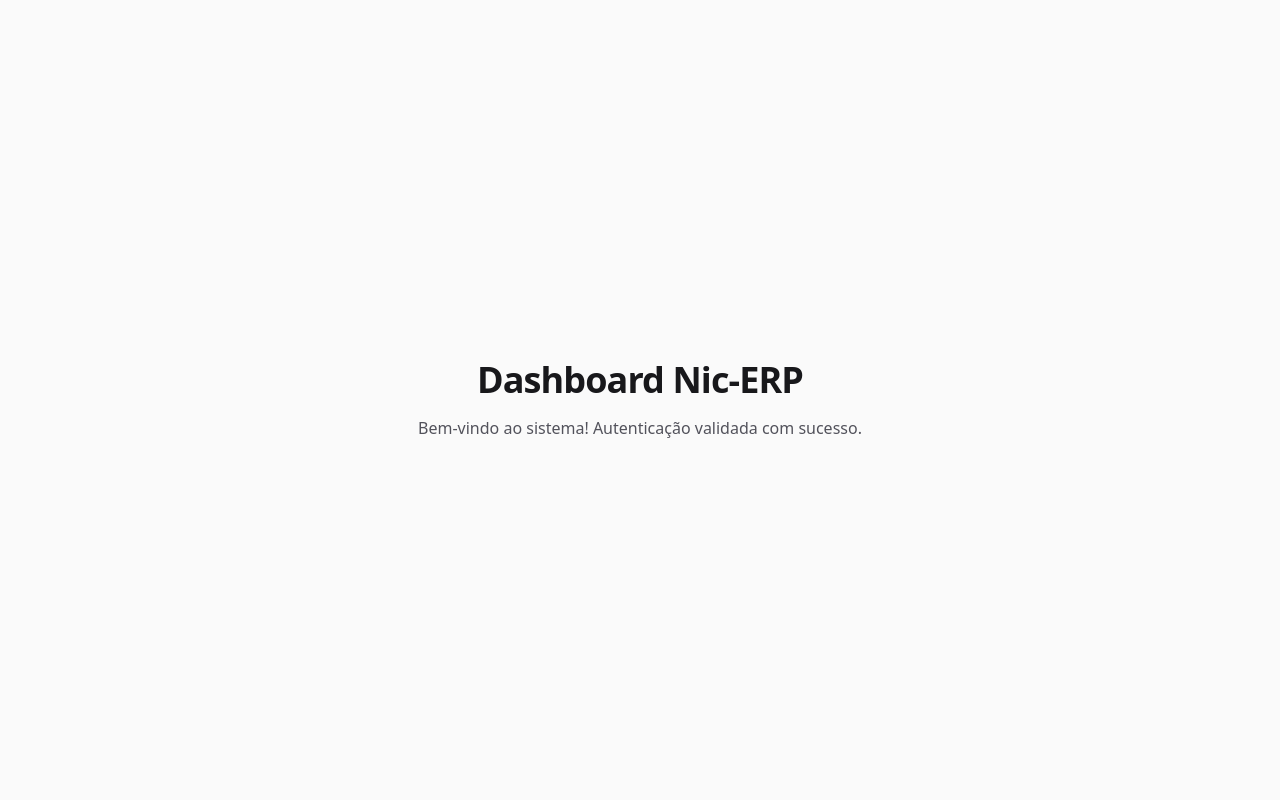
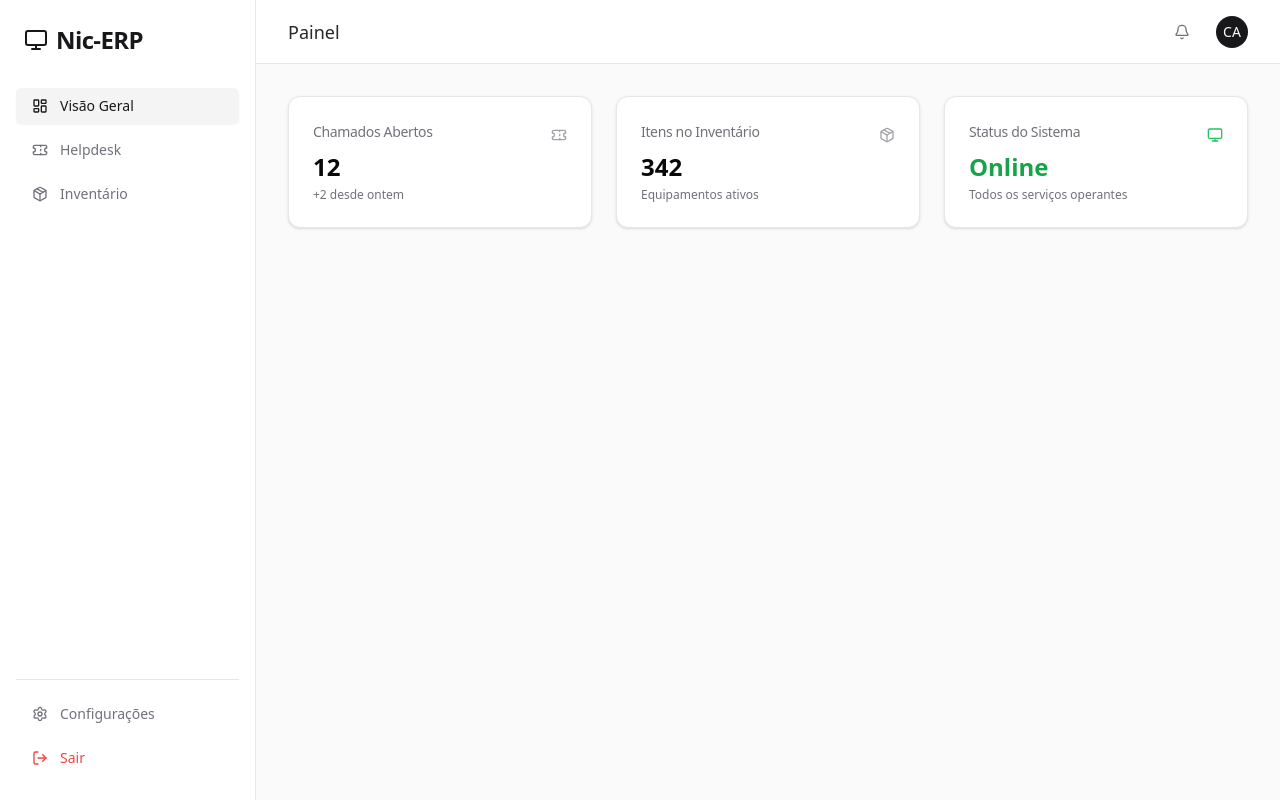
Before and after one commit to nicrepository/nic-erp, a React app in the folder frontend/: page /dashboard in a window 1280 px wide. Built offline with nearby package versions, Linux system fonts and the light colour scheme; sample sign-in values are in the browser's storage; the HTML template or start-up script is replaced by a standard one.

Commit message:
feat: cria layout principal com sidebar, rotas do dashboard e helpdesk com active state

```diff
--- a/frontend/src/App.tsx
+++ b/frontend/src/App.tsx
@@ -1,21 +1,27 @@
 import { BrowserRouter, Routes, Route, Navigate } from "react-router-dom"
 import { Login } from "./pages/Login"
 import { Dashboard } from "./pages/Dashboard"
-import { PrivateRoute } from "@/components/PrivateRoute"
+import { Helpdesk } from "./pages/Helpdesk"
+import { PrivateRoute } from "./components/PrivateRoute"
+import { AppLayout } from "./components/AppLayout"
 
 function App() {
   return (
     <BrowserRouter>
       <Routes>
-        {/* Rotas Públicas (Qualquer um acessa) */}
         <Route path="/" element={<Navigate to="/login" replace />} />
         <Route path="/login" element={<Login />} />
 
-        {/* Rotas Protegidas (O Leão de Chácara toma conta) */}
+        {/* A Guarita de Segurança */}
         <Route element={<PrivateRoute />}>
-          <Route path="/dashboard" element={<Dashboard />} />
-
-          {/* No futuro, as rotas do Helpdesk, Inventário e Mural entrarão todas aqui dentro! */}
+          {/* O Molde Visual (Sidebar + Topbar) */}
+          <Route element={<AppLayout />}>
+            {/* Todas as telas do sistema entram aqui dentro! */}
+            <Route path="/dashboard" element={<Dashboard />} />
+            {/* Futuras rotas: */}
+            <Route path="/helpdesk" element={<Helpdesk />} />
+            {/* <Route path="/inventario" element={<Inventario />} /> */}
+          </Route>
         </Route>
       </Routes>
     </BrowserRouter>
--- /dev/null
+++ b/frontend/src/components/AppLayout.tsx
@@ -0,0 +1,84 @@
+import { Outlet, useNavigate, useLocation } from "react-router-dom"
+import { Button } from "@/components/ui/button"
+import { LayoutDashboard, Ticket, Package, Settings, LogOut, Bell, Monitor } from "lucide-react"
+
+
+export function AppLayout() {
+  const navigate = useNavigate()
+  const location = useLocation()
+
+  const handleLogout = () => {
+    localStorage.removeItem("token")
+    navigate("/login")
+  }
+
+  return (
+    <div className="flex min-h-screen w-full bg-zinc-50">
+
+      {/* 1. BARRA LATERAL (Fixa) */}
+      <aside className="w-64 flex-col border-r bg-white px-4 py-6 flex hidden md:flex">
+        <div className="mb-8 flex items-center gap-2 px-2">
+          <Monitor className="h-6 w-6 text-zinc-900" />
+          <h1 className="text-2xl font-bold text-zinc-900 tracking-tight">Nic-ERP</h1>
+        </div>
+
+        <nav className="flex-1 space-y-2">
+          <Button
+            variant={location.pathname === '/dashboard' ? 'secondary' : 'ghost'}
+            className={`w-full justify-start gap-3 ${location.pathname === '/dashboard' ? 'text-zinc-900' : 'text-zinc-500 hover:text-zinc-900'}`}
+            onClick={() => navigate('/dashboard')}
+          >
+            <LayoutDashboard className="h-4 w-4" /> Visão Geral
+          </Button>
+
+          <Button
+            variant={location.pathname === '/helpdesk' ? 'secondary' : 'ghost'}
+            className={`w-full justify-start gap-3 ${location.pathname === '/helpdesk' ? 'text-zinc-900' : 'text-zinc-500 hover:text-zinc-900'}`}
+            onClick={() => navigate('/helpdesk')}
+          >
+            <Ticket className="h-4 w-4" /> Helpdesk
+          </Button>
+
+          <Button variant="ghost" className="w-full justify-start gap-3 text-zinc-500 hover:text-zinc-900">
+            <Package className="h-4 w-4" /> Inventário
+          </Button>
+        </nav>
+
+        <div className="mt-auto border-t pt-4 space-y-2">
+          <Button variant="ghost" className="w-full justify-start gap-3 text-zinc-500 hover:text-zinc-900">
+            <Settings className="h-4 w-4" /> Configurações
+          </Button>
+          <Button variant="ghost" className="w-full justify-start gap-3 text-red-500 hover:text-red-600 hover:bg-red-50" onClick={handleLogout}>
+            <LogOut className="h-4 w-4" /> Sair
+          </Button>
+        </div>
+      </aside>
+
+      {/* 2. ÁREA PRINCIPAL */}
+      <main className="flex-1 flex flex-col">
+
+        {/* Cabeçalho (Fixo) */}
+        <header className="h-16 border-b bg-white flex items-center justify-between px-8">
+          {/* No futuro podemos deixar esse título dinâmico */}
+          <h2 className="text-lg font-medium text-zinc-800">Painel</h2>
+
+          <div className="flex items-center gap-4">
+            <Button variant="ghost" size="icon" className="text-zinc-500">
+              <Bell className="h-5 w-5" />
+            </Button>
+            <div className="h-8 w-8 rounded-full bg-zinc-900 flex items-center justify-center text-sm font-medium text-zinc-50 cursor-pointer">
+              CA
+            </div>
+          </div>
+        </header>
+
+        {/* 3. CONTEÚDO DINÂMICO (Onde a mágica acontece) */}
+        <div className="p-8">
+          {/* O Outlet é o buraco onde as páginas (Dashboard, Helpdesk, etc) vão ser injetadas! */}
+          <Outlet />
+        </div>
+      </main>
+
+    </div>
+  )
+}
--- a/frontend/src/pages/Dashboard.tsx
+++ b/frontend/src/pages/Dashboard.tsx
@@ -1,9 +1,44 @@
+import { Card, CardContent, CardHeader, CardTitle } from "@/components/ui/card"
+import { Ticket, Package, Monitor } from "lucide-react"
+
 export function Dashboard() {
   return (
-    <div className="flex min-h-screen items-center justify-center bg-zinc-50">
-      <div className="text-center space-y-4">
-        <h1 className="text-4xl font-bold tracking-tight text-zinc-900">Dashboard Nic-ERP</h1>
-        <p className="text-zinc-600">Bem-vindo ao sistema! Autenticação validada com sucesso.</p>
+    <div className="space-y-6">
+      <div className="grid grid-cols-1 md:grid-cols-3 gap-6">
+
+        <Card>
+          <CardHeader className="flex flex-row items-center justify-between pb-2">
+            <CardTitle className="text-sm font-medium text-zinc-500">Chamados Abertos</CardTitle>
+            <Ticket className="h-4 w-4 text-zinc-400" />
+          </CardHeader>
+          <CardContent>
+            <div className="text-2xl font-bold">12</div>
+            <p className="text-xs text-zinc-500 mt-1">+2 desde ontem</p>
+          </CardContent>
+        </Card>
+
+        <Card>
+          <CardHeader className="flex flex-row items-center justify-between pb-2">
+            <CardTitle className="text-sm font-medium text-zinc-500">Itens no Inventário</CardTitle>
+            <Package className="h-4 w-4 text-zinc-400" />
+          </CardHeader>
+          <CardContent>
+            <div className="text-2xl font-bold">342</div>
+            <p className="text-xs text-zinc-500 mt-1">Equipamentos ativos</p>
+          </CardContent>
+        </Card>
+
+        <Card>
+          <CardHeader className="flex flex-row items-center justify-between pb-2">
+            <CardTitle className="text-sm font-medium text-zinc-500">Status do Sistema</CardTitle>
+            <Monitor className="h-4 w-4 text-green-500" />
+          </CardHeader>
+          <CardContent>
+            <div className="text-2xl font-bold text-green-600">Online</div>
+            <p className="text-xs text-zinc-500 mt-1">Todos os serviços operantes</p>
+          </CardContent>
+        </Card>
+
       </div>
     </div>
   )
--- /dev/null
+++ b/frontend/src/pages/Helpdesk.tsx
@@ -0,0 +1,12 @@
+export function Helpdesk() {
+  return (
+    <div className="space-y-6">
+      <div className="flex items-center justify-between">
+        <h1 className="text-2xl font-bold tracking-tight text-zinc-900">Helpdesk</h1>
+      </div>
+      <div className="rounded-md border border-dashed border-zinc-300 p-8 text-center bg-zinc-50/50">
+        <p className="text-sm text-zinc-500">Módulo de Service Desk em construção...</p>
+      </div>
+    </div>
+  )
+}
```
